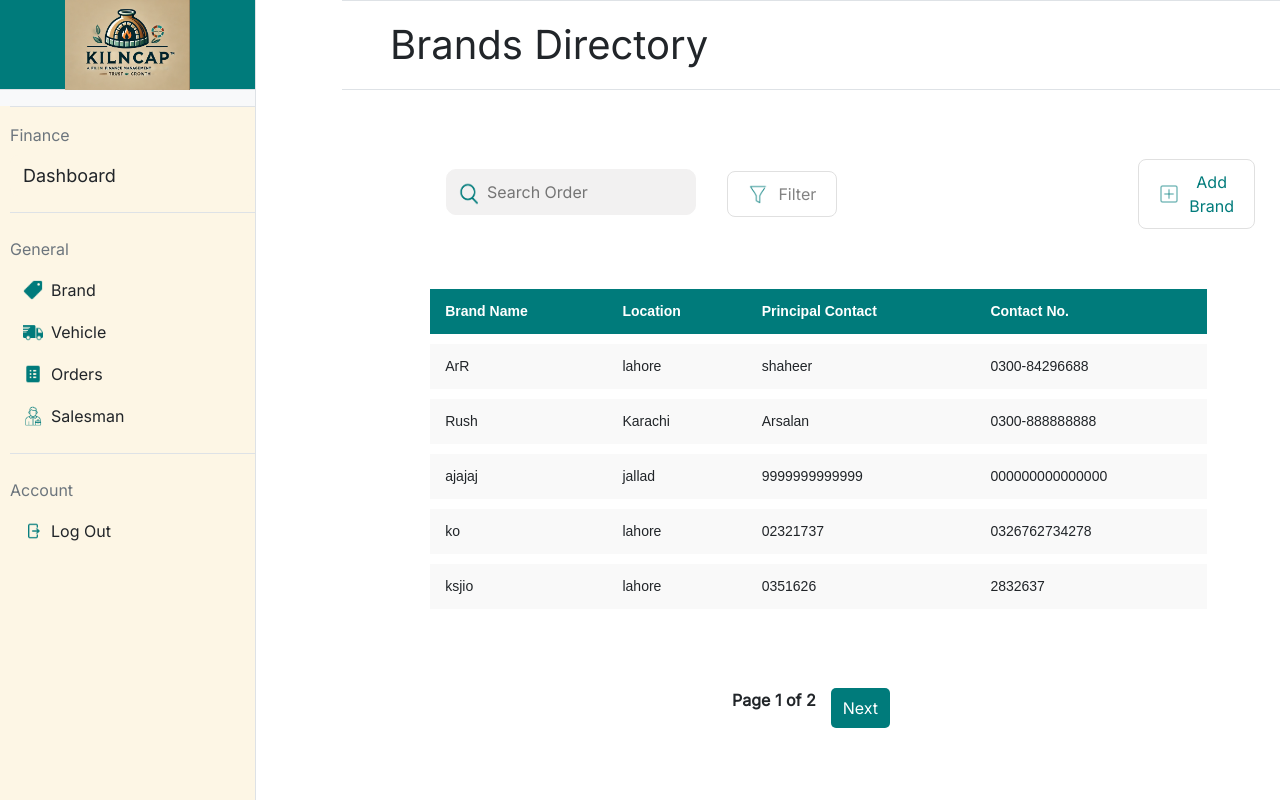
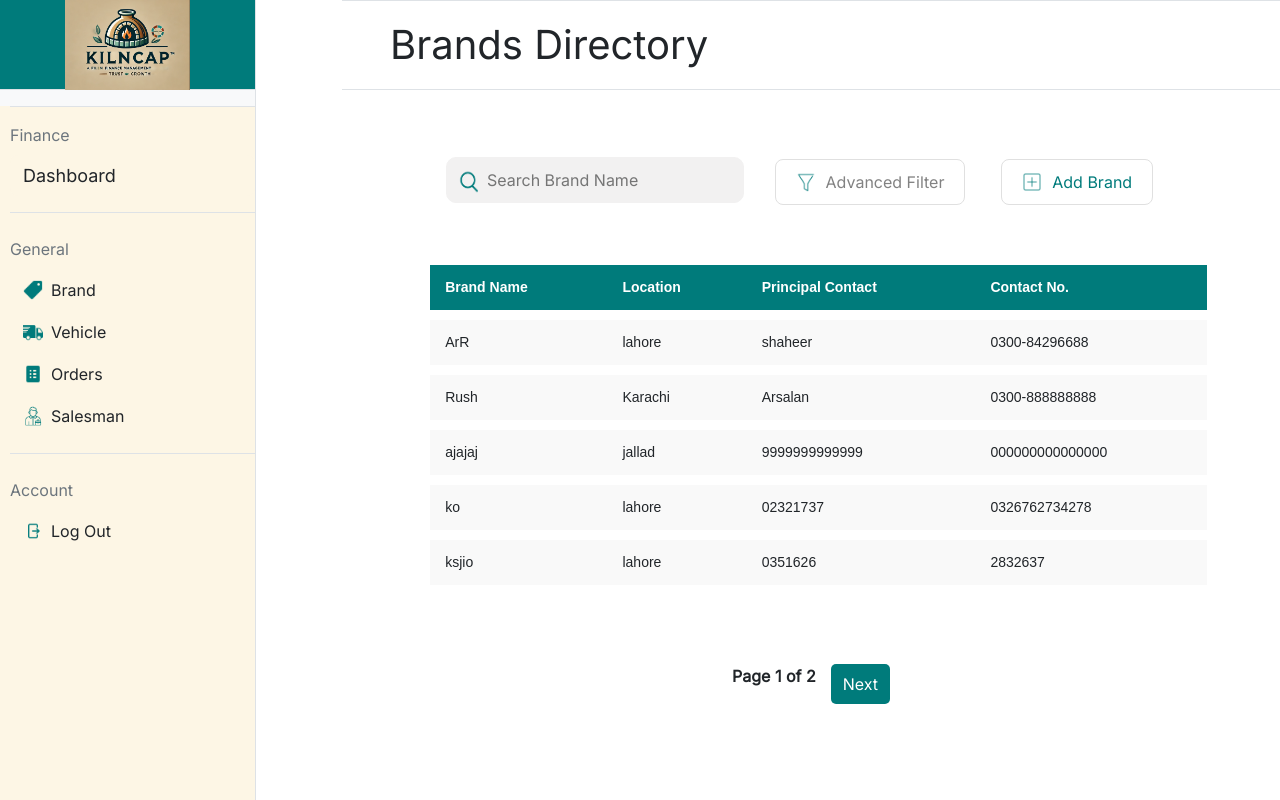
Before and after one commit to jazilarfin/SDA-Project-Final, a Flask app: page /brand in a window 1280 px wide. Run offline with Flask 3, Linux system fonts and the light colour scheme; a user stored in the database is signed in.

Commit message:
All Search Bars completed

```diff
--- a/app.py
+++ b/app.py
@@ -286,8 +286,8 @@ def dashboard():
 @app.route('/order_list_buttons', methods=['POST'])
 def orders_list_buttons():
     button_value = request.form.get('button')  # Get the value of the button clicked from the form
-    if button_value == 'add_brand':  # If the "add_brand" button was clicked
-        return redirect(url_for('add_brand'))  # Redirect to the "add_brand" route
+    if button_value == 'add_order':  # If the "add_brand" button was clicked
+        return redirect(url_for('add_order'))  # Redirect to the "add_brand" route
 
     filter_type = request.form.get('filters')  # Type of filter selected
     search_text = request.form.get('search_text')  # Text input for filtering
--- a/templates/brand.html
+++ b/templates/brand.html
@@ -11,13 +11,13 @@ Brands Directory
 
 {% block maincontent %}
 <div>
-    <table style="padding-left: 5.5%;">
+    <table style="padding-left: 5.5%; width: 100%; table-layout: fixed;">
         <form action="{{ url_for('brand_list_buttons') }}" method="post">
            <!-- <td style="width:40%; padding-left: 85px;">
                 <input type="text" placeholder="Search Brand"
                     style="width: 100%;">
             </td> -->
-            <td style="width:40%; padding-left: 85px;">
+            <td style="width:30%; padding-left: 85px;">
                     <div style="position: relative; width: 100%;">
                         <!-- Add the magnifying glass icon -->
                         <img src="/static/icons/search-icon.png"
@@ -25,20 +25,26 @@ Brands Directory
                              style="position: absolute; left: 7px; top: 60%; transform: translateY(-50%); width: 30px; height: 30px;">
 
                         <!-- Search input -->
-                        <input type="text"
-                               placeholder="Search Order"
-                               style="width: 100%; padding-left: 40px;">
+                        <input type="text" name="search_text"
+                               placeholder="Search Brand Name" title="Press Enter to Search"
+                               style="width: 100%; padding-left: 40px;" onkeydown="if(event.key === 'Enter'){ this.form.submit(); }">
+
+                           <input type="hidden" name="filters" value="name">
+
+
                     </div>
                 </td>
-            <td style="width:10%;padding-left: 30px;padding-top:15px">
+        </form>
+        <form action="{{ url_for('brand_list_buttons') }}" method="post">
+            <td style="width: 20%; padding-left: 30px; padding-top:15px; text-align: left; font-size: 16px; font-weight: bold;">
                 <button class="styled-button" name="button" id="filterButton"
                     value="filter_brand" type="button">
                     <img src="/static/icons/filter-icon.png" alt="Icon"
                         class="button-icon">
-                    Filter
+                    Advanced Filter
                 </button>
             </td>
-            <td style="padding-left: 300px; padding-top:15px">
+            <td style="width: 20%;padding-top:15px; text-align: right;">
                 <button class="styled-button" name="button" value="add_brand">
                     <img src="/static/icons/add-icon.png" alt="Icon"
                         class="button-icon">
```
Also changed, not shown: templates/filtered_order.html (+1 -22 lines), templates/orders.html (+10 -8 lines), templates/salesman.html (+13 -9 lines), templates/vehicle.html (+17 -8 lines), instance/database.db.
